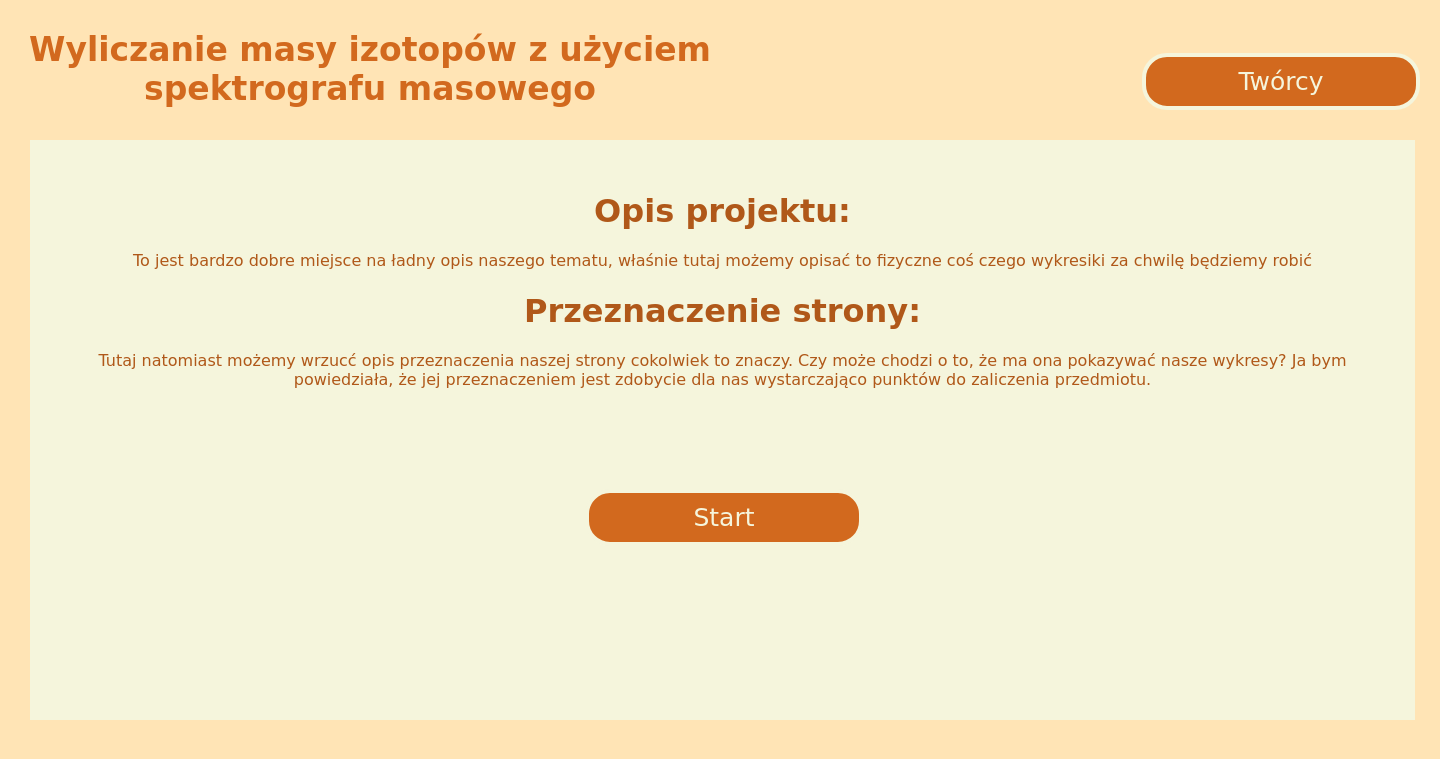
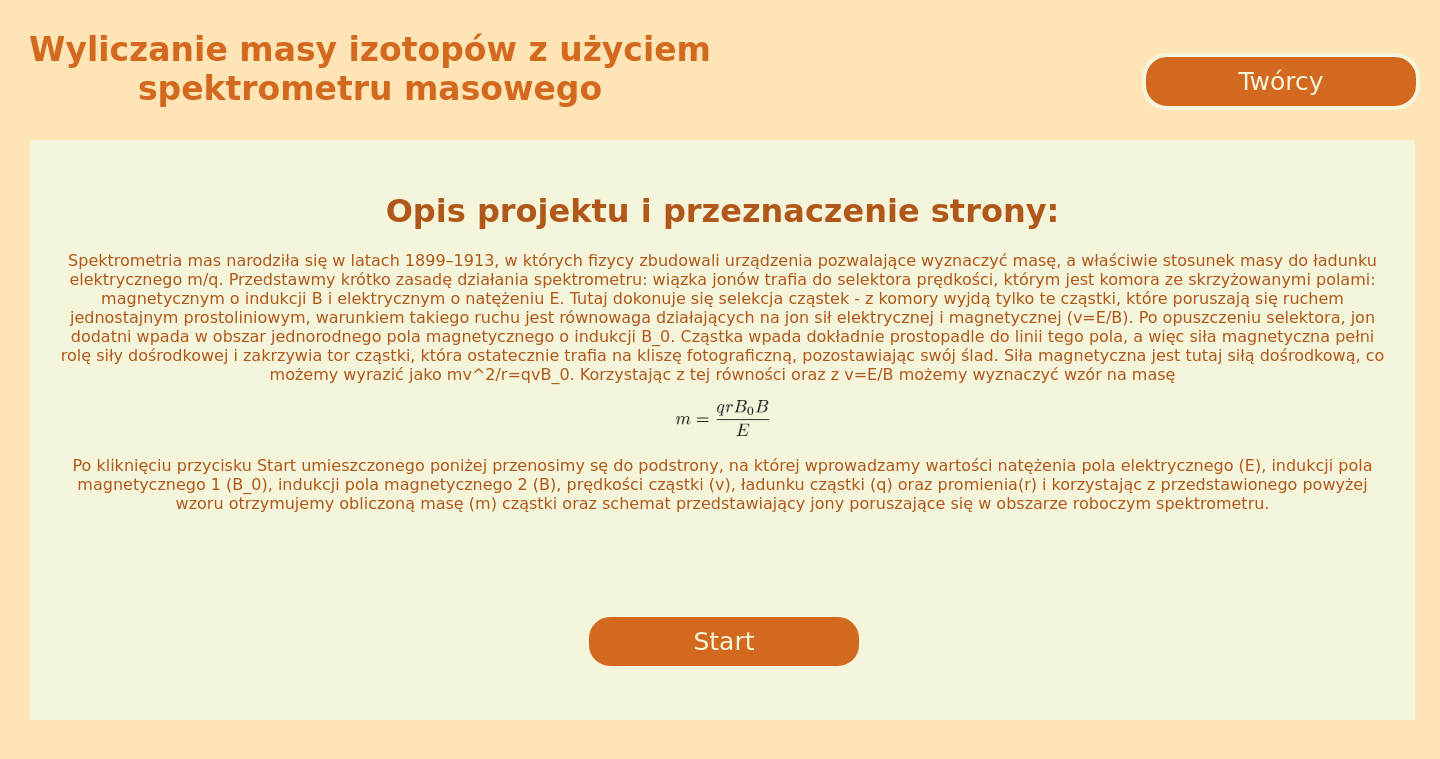
Before and after one commit to adriankrawczynski/learning-git, a Flask app: page / in a window 1440 px wide. Shown: the top 759 px of the page. Run offline with Flask 2, Linux system fonts and the light colour scheme.

Commit message:
Add files via upload

```diff
--- a/app.py
+++ b/app.py
@@ -1,5 +1,5 @@
 from urllib import request
-from flask import Flask, render_template
+from flask import Flask, render_template, request, flash
 import matplotlib.pyplot as plt
 import numpy as np
 
@@ -9,19 +9,31 @@ app = Flask(__name__,
 app.secret_key = "dadasdasdas"
 @app.route('/')
 def main():
-    return render_template("strona_glowna.html")
+    return render_template("strona_glowna.html", methods=["POST","GET"])
 @app.route('/tworcy')
 def creators():
-    return render_template("tworcy.html")
-@app.route('/plot', methods=["POST","GET"])
-def plot():
-    #f=request.form['natężenie_pola']
-    #g=request.form['indukcja_pola_1']
-    #h=request.form['indukcja_pola_2']
-    #l=request.form['prędkość_cząstki']
-    r=3
-    q=5
-    stepsize=0.1
+    return render_template("tworcy.html", methods=["POST","GET"])
+
+@app.route('/plot', methods=["POST", "GET"])
+def licz():
+    return render_template('index.html')
+
+@app.route('/wynik', methods=["POST","GET"])
+def calculate():
+    e=float(request.form['natężenie_pola'])
+    b1=float(request.form['indukcja_pola_1'])
+    b2=float(request.form['indukcja_pola_2'])
+    v=float(request.form['prędkość_cząstki'])
+    q=float(request.form['ładunek'])
+    r=float(request.form['promień'])
+    if e == v*b1:
+        masa_cala=abs(q)*b2*r*6.02214*(10**19)/v
+        m=round(masa_cala, 4)
+    else:
+        m='nie zmierzona'
+    flash("masa to "+ str(m)+" u")\
+
+    stepsize=0.01*r
 
     if q > 0:
         x = np.arange(0, r+stepsize, stepsize)
@@ -43,9 +55,10 @@ def plot():
         x, y = x , -y - r
 
     plt.plot(y, x)
-    plt.savefig('/static/images/plot.png')
+    plt.savefig('./static/plot.png')
+    plt.close("all")
 
-    return render_template('index.html', url='/static/images/plot.png')
+    return render_template('index.html', url="plot.png")
 
 if __name__ == '__main__':
-   app.run()
+   app.run(port=5001)
--- a/templates/strona_glowna.html
+++ b/templates/strona_glowna.html
@@ -2,7 +2,7 @@
 <html>
     <head>
         <meta charset="UTF-8">
-        <title>Spektrograf</title>
+        <title>Spektrometr</title>
     </head>
     <style>
         #container
@@ -75,21 +75,32 @@
     <body bgcolor="moccasin">
         <div id="container">
             <div class = "tytuł">
-                <h1>Wyliczanie masy izotopów z użyciem spektrografu masowego</h1>
+                <h1>Wyliczanie masy izotopów z użyciem spektrometru masowego</h1>
             </div>
             <div class="przycisk1">
-                <a href="https://projektit.herokuapp.com/tworcy" style="text-decoration:none; color:beige;">Twórcy</a></h1>
+                <a href={{url_for('creators')}} style="text-decoration:none; color:beige;">Twórcy</a></h1>
             </div>
             <div class="opis">
-                <h1>Opis projektu:</h1>
-                To jest bardzo dobre miejsce na ładny opis naszego tematu, właśnie tutaj
-                możemy opisać to fizyczne coś czego wykresiki za chwilę będziemy robić
-                <h1>Przeznaczenie strony:</h1>
-                Tutaj natomiast możemy wrzucć opis przeznaczenia naszej strony
-                    cokolwiek to znaczy. Czy może chodzi o to, że ma ona pokazywać nasze wykresy?
-                    Ja bym powiedziała, że jej przeznaczeniem jest zdobycie dla nas wystarczająco punktów do zaliczenia przedmiotu.
+                <h1>Opis projektu i przeznaczenie strony: </h1>
+                Spektrometria mas narodziła się w latach 1899–1913, w których fizycy zbudowali urządzenia pozwalające wyznaczyć masę,
+                 a właściwie stosunek masy do ładunku elektrycznego m/q.
+                 Przedstawmy krótko zasadę działania spektrometru: wiązka jonów trafia do selektora prędkości,
+                  którym jest komora ze skrzyżowanymi polami:
+                magnetycznym o indukcji B i elektrycznym o  natężeniu E. Tutaj dokonuje się selekcja
+cząstek - z komory wyjdą tylko te cząstki, które poruszają się ruchem jednostajnym
+prostoliniowym, warunkiem takiego ruchu jest równowaga działających na jon sił elektrycznej i magnetycznej (v=E/B).
+Po opuszczeniu selektora, jon dodatni wpada w obszar jednorodnego pola magnetycznego
+o indukcji B_0. Cząstka wpada dokładnie prostopadle do linii tego pola, a więc siła
+magnetyczna pełni rolę siły dośrodkowej i zakrzywia tor cząstki, która ostatecznie trafia na
+kliszę fotograficzną, pozostawiając swój ślad. Siła magnetyczna jest tutaj siłą dośrodkową, co
+możemy wyrazić jako mv^2/r=qvB_0. Korzystając z tej równości oraz z v=E/B możemy wyznaczyć wzór na masę
+                <p><img src={{url_for('static', filename="wzor.png")}} width="7%" height="7%"> </p>
+                Po kliknięciu przycisku Start umieszczonego poniżej przenosimy sę do podstrony,
+                na której wprowadzamy wartości natężenia pola elektrycznego (E), indukcji pola magnetycznego 1 (B_0), indukcji pola magnetycznego 2 (B), prędkości cząstki (v),
+                ładunku cząstki (q) oraz promienia(r) i korzystając z przedstawionego powyżej wzoru otrzymujemy obliczoną masę (m) cząstki oraz schemat przedstawiający jony poruszające
+                się w obszarze roboczym spektrometru.
                 <div class="przycisk2">
-                    <a href="https://projektit.herokuapp.com/plot" style="text-decoration:none; color:beige;">Start</a></h1>
+                    <a href={{url_for('licz')}} style="text-decoration:none; color:beige;">Start</a></h1>
                 </div>
             </div>
         </div>
--- a/templates/tworcy.html
+++ b/templates/tworcy.html
@@ -2,7 +2,7 @@
 <html>
     <head>
         <meta charset="UTF-8">
-        <title>Spektrograf</title>
+        <title>Spektrometr</title>
     </head>
     <style>
         #container
@@ -61,10 +61,10 @@
                 <h1>Twórcy</h1>
             </div>
             <button class="przycisk1">
-                <a href="https://projektit.herokuapp.com/plot" style="text-decoration:none; color:beige;">Spektrograf</a></h1>
+                <a href={{url_for('licz')}} style="text-decoration:none; color:beige;">Spektrograf</a></h1>
             </button>
             <button class="przycisk1">
-                <a href="https://projektit.herokuapp.com/" style="text-decoration:none; color:beige;">Strona główna</a></h1>
+                <a href={{url_for('main')}} style="text-decoration:none; color:beige;">Strona główna</a></h1>
             </button>
             <div class="tworcy">
                 <h1>
```
Also changed, not shown: templates/index.html (+17 -12 lines), static/plot.png (added), static/wzor.png (added).
